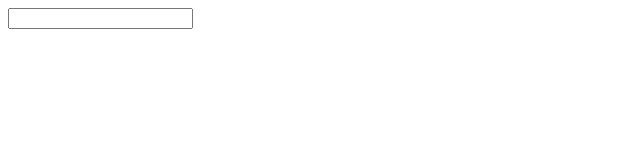
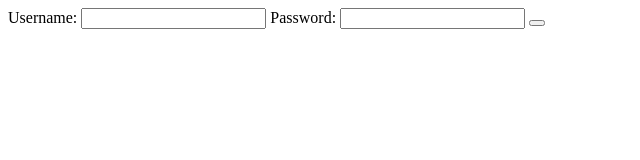
Before and after one commit to iamneo-production/bdcbefddbefea305677640bfdbccbfebeddone, a plain HTML site: page public/index.html in a window 1280 px wide. Shown: the whole page, without its empty margins (0-640 px from the left). Drawn offline with Linux system fonts and the light colour scheme.

Commit message:
Backup Commit

```diff
--- a/public/index.html
+++ b/public/index.html
@@ -10,7 +10,11 @@
 <body>
   <div class="container">
     <form>
-      <input type="text"placehol
+      <label>Username:</label>
+      <input type="text" id="username" name="username">
+      <label>Password:</label>
+      <input type="text" id="password" name="password">
+      <button type="submit"
     </form>
   </div>
 </body>
```
